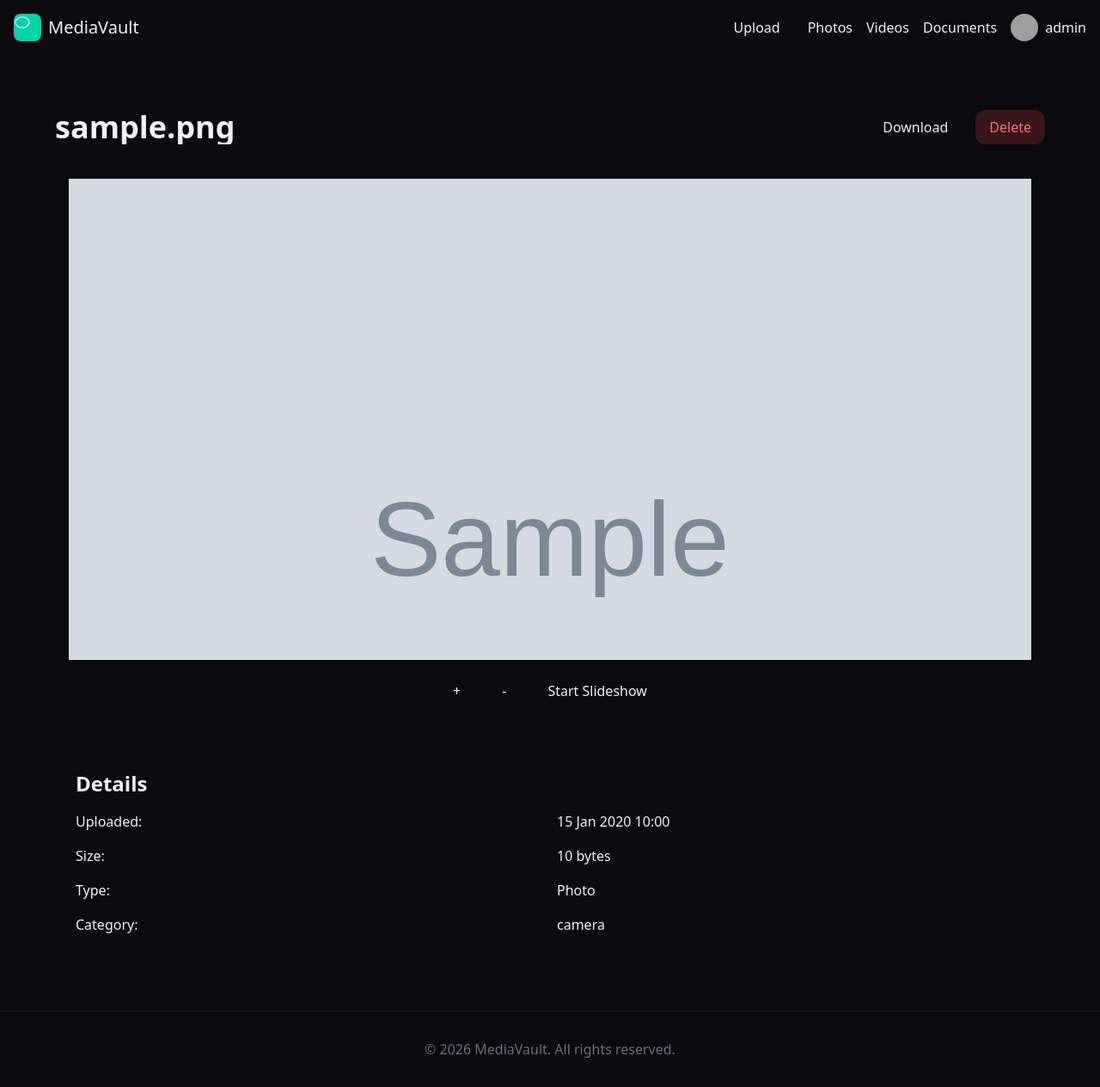
After one commit to ashishkekan/MediaVault, a Django app: page /media/1/ in a window 1280 px wide. The commit adds this page. Shown: the whole page at 86% size. Run offline with Django 5.2, Linux system fonts and the light colour scheme; a user stored in the database is signed in; tables that the repository leaves empty hold one stand-in row (values such as "Sample post"); grey boxes marked "Sample" are stand-in pictures; some libraries are stand-ins or nearby versions; grey boxes are pictures that could not be loaded.

Commit message:
Added the media and upload related things

```diff
--- a/gallery/forms.py
+++ b/gallery/forms.py
@@ -6,7 +6,7 @@ from .models import MediaFile
 class UploadForm(forms.ModelForm):
     class Meta:
         model = MediaFile
-        fields = ['file']  # Only file field
+        fields = ['file', 'category']  # Only file field
 
     def clean_file(self):
         file = self.cleaned_data.get('file')
--- a/gallery/models.py
+++ b/gallery/models.py
@@ -15,11 +15,24 @@ class MediaFile(models.Model):
     file = models.FileField(upload_to='uploads/%Y/%m/%d/')
     media_type = models.CharField(max_length=10, choices=MEDIA_TYPES, default='photo')
     size = models.PositiveIntegerField(default=0)  # Add this: file size in bytes
+    category = models.CharField(max_length=50, blank=True, choices=[  # Add this
+        ('camera', 'Camera'),
+        ('whatsapp', 'WhatsApp'),
+        ('screenshots', 'Screenshots'),
+        ('instagram', 'Instagram'),
+        ('downloads', 'Downloads'),
+        # Add more as needed
+    ])
+    is_deleted = models.BooleanField(default=False)  # Add for soft delete
     uploaded_at = models.DateTimeField(auto_now_add=True)
 
     def __str__(self):
         return self.file.name
 
+    def delete(self, *args, **kwargs):  # Override for soft delete
+        self.is_deleted = True
+        self.save()
+
     def save(self, *args, **kwargs):
         if self.file:
             self.size = self.file.size  # Auto set size on save
--- a/gallery/urls.py
+++ b/gallery/urls.py
@@ -6,4 +6,9 @@ from . import views
 urlpatterns = [
     path("", views.home, name="home"),
     path('upload/', views.upload, name='upload'),
+    path('photos/', views.photos_list, name='photos_list'),
+    path('videos/', views.videos_list, name='videos_list'),
+    path('documents/', views.docs_list, name='docs_list'),
+    path('delete/<int:pk>/', views.delete_file, name='delete_file'),
+    path('media/<int:pk>/', views.media_detail, name='media_detail'),
 ]
--- a/gallery/views.py
+++ b/gallery/views.py
@@ -5,6 +5,8 @@ from django.contrib.auth.decorators import login_required
 from django.db.models import Sum
 from .models import MediaFile
 from django.http import JsonResponse
+from django.shortcuts import render, get_object_or_404, redirect
+from datetime import datetime
 from .forms import UploadForm
 
 @login_required
@@ -49,3 +51,51 @@ def upload(request):
         form = UploadForm()
 
     return render(request, 'gallery/upload.html', {'form': form})
+
+
+@login_required
+def photos_list(request):
+    queryset = MediaFile.objects.filter(user=request.user, media_type='photo', is_deleted=False)
+    queryset = apply_filters(request, queryset)
+    context = {'files': queryset, 'title': 'Photos', 'type': 'photo'}
+    return render(request, 'gallery/media_list.html', context)
+
+@login_required
+def videos_list(request):
+    queryset = MediaFile.objects.filter(user=request.user, media_type='video', is_deleted=False)
+    queryset = apply_filters(request, queryset)
+    context = {'files': queryset, 'title': 'Videos', 'type': 'video'}
+    return render(request, 'gallery/media_list.html', context)
+
+@login_required
+def docs_list(request):
+    queryset = MediaFile.objects.filter(user=request.user, media_type='document', is_deleted=False)
+    queryset = apply_filters(request, queryset)
+    context = {'files': queryset, 'title': 'Documents', 'type': 'document'}
+    return render(request, 'gallery/media_list.html', context)
+
+def apply_filters(request, queryset):
+    category = request.GET.get('category')
+    start_date = request.GET.get('start_date')
+    end_date = request.GET.get('end_date')
+
+    if category:
+        queryset = queryset.filter(category=category)
+    if start_date:
+        queryset = queryset.filter(uploaded_at__gte=datetime.strptime(start_date, '%Y-%m-%d'))
+    if end_date:
+        queryset = queryset.filter(uploaded_at__lte=datetime.strptime(end_date, '%Y-%m-%d'))
+
+    return queryset
+
+@login_required
+def delete_file(request, pk):
+    file = get_object_or_404(MediaFile, pk=pk, user=request.user)
+    file.delete()  # Soft delete
+    return redirect(request.GET.get('next', 'home'))  # Redirect back to list or home
+
+@login_required
+def media_detail(request, pk):
+    file = get_object_or_404(MediaFile, pk=pk, user=request.user, is_deleted=False)
+    context = {'file': file}
+    return render(request, 'gallery/media_detail.html', context)
--- /dev/null
+++ b/templates/gallery/media_detail.html
@@ -0,0 +1,158 @@
+{% extends 'base.html' %}
+
+{% block title %}{{ file.file.name }} - MediaVault{% endblock %}
+
+{% block extra_head %}
+    <!-- Plyr for Video -->
+    <link rel="stylesheet" href="https://cdn.plyr.io/3.7.8/plyr.css" />
+    <script src="https://cdn.plyr.io/3.7.8/plyr.polyfilled.js"></script>
+
+    <!-- PDF.js -->
+    <script src="https://cdnjs.cloudflare.com/ajax/libs/pdf.js/2.16.338/pdf.min.js"></script>
+
+    <style>
+        /* Zoom for photo */
+        .photo-viewer { transform-origin: center; transition: transform 0.3s; }
+        .photo-viewer.zoom { cursor: zoom-out; }
+
+        /* Slideshow */
+        .slideshow-active { animation: slideshow 10s infinite; }
+        @keyframes slideshow { 0% { transform: scale(1); } 50% { transform: scale(1.1); } 100% { transform: scale(1); } }
+
+        /* PDF container */
+        #pdfViewer { height: 80vh; overflow: auto; }
+    </style>
+{% endblock %}
+
+{% block content %}
+<section class="max-w-6xl mx-auto mt-12">
+    <div class="flex justify-between items-center mb-6">
+        <h1 class="font-display text-4xl font-bold truncate">{{ file.file.name }}</h1>
+        <div class="flex gap-4">
+            <a href="{{ file.file.url }}" download class="btn-accent px-4 py-2 rounded-xl">Download</a>
+            <a href="{% url 'delete_file' file.pk %}?next={% url 'home' %}" class="bg-red-500/20 text-red-400 px-4 py-2 rounded-xl">Delete</a>
+        </div>
+    </div>
+
+    <div class="glass-card rounded-2xl p-4 mb-8">
+        {% if file.media_type == 'photo' %}
+            <!-- Photo Viewer -->
+            <div id="photoViewer" class="photo-viewer mx-auto cursor-zoom-in" style="max-width: 100%; max-height: 70vh; overflow: hidden;">
+                <img src="{{ file.file.url }}" alt="{{ file.file.name }}" class="w-full h-auto">
+            </div>
+            <div class="flex justify-center gap-4 mt-4">
+                <button id="zoomIn" class="btn-accent px-4 py-2 rounded-xl">+</button>
+                <button id="zoomOut" class="btn-accent px-4 py-2 rounded-xl">-</button>
+                <button id="slideshowBtn" class="btn-accent px-4 py-2 rounded-xl">Start Slideshow</button>
+            </div>
+
+        {% elif file.media_type == 'video' %}
+            <!-- Video Player with Plyr -->
+            <video id="videoPlayer" controls playsinline>
+                <source src="{{ file.file.url }}" type="video/mp4">
+            </video>
+            <div class="flex justify-center gap-4 mt-4">
+                <button id="speed05" class="btn-accent px-4 py-2 rounded-xl">0.5x</button>
+                <button id="speed1" class="btn-accent px-4 py-2 rounded-xl">1x</button>
+                <button id="speed15" class="btn-accent px-4 py-2 rounded-xl">1.5x</button>
+                <button id="speed2" class="btn-accent px-4 py-2 rounded-xl">2x</button>
+            </div>
+
+        {% elif file.media_type == 'document' %}
+            <!-- PDF.js Viewer -->
+            <div id="pdfViewer" class="bg-white p-4 rounded-xl overflow-hidden"></div>
+
+        {% else %}
+            <p class="text-center text-muted">Preview not available for this file type.</p>
+        {% endif %}
+    </div>
+
+    <div class="glass-card rounded-2xl p-6">
+        <h2 class="font-display text-2xl font-semibold mb-4">Details</h2>
+        <dl class="grid grid-cols-2 gap-4 text-muted">
+            <dt>Uploaded:</dt> <dd>{{ file.uploaded_at|date:"d M Y H:i" }}</dd>
+            <dt>Size:</dt> <dd>{{ file.size|filesizeformat }}</dd>
+            <dt>Type:</dt> <dd>{{ file.get_media_type_display }}</dd>
+            <dt>Category:</dt> <dd>{{ file.category|default:"None" }}</dd>
+        </dl>
+    </div>
+</section>
+{% endblock %}
+
+{% block extra_js %}
+<script>
+    // Common: Get CSRF token
+    function getCSRF() {
+        return document.querySelector('[name=csrfmiddlewaretoken]').value;
+    }
+
+    {% if file.media_type == 'photo' %}
+        // Photo Zoom & Slideshow
+        const photo = document.querySelector('#photoViewer img');
+        const viewer = document.getElementById('photoViewer');
+        let scale = 1;
+
+        document.getElementById('zoomIn').addEventListener('click', () => {
+            scale += 0.5;
+            viewer.style.transform = `scale(${scale})`;
+            viewer.classList.add('zoom');
+        });
+
+        document.getElementById('zoomOut').addEventListener('click', () => {
+            scale = Math.max(1, scale - 0.5);
+            viewer.style.transform = `scale(${scale})`;
+            if (scale === 1) viewer.classList.remove('zoom');
+        });
+
+        viewer.addEventListener('click', () => {
+            if (scale > 1) {
+                scale = 1;
+                viewer.style.transform = 'scale(1)';
+                viewer.classList.remove('zoom');
+            }
+        });
+
+        const slideshowBtn = document.getElementById('slideshowBtn');
+        slideshowBtn.addEventListener('click', () => {
+            viewer.classList.toggle('slideshow-active');
+            slideshowBtn.textContent = viewer.classList.contains('slideshow-active') ? 'Stop Slideshow' : 'Start Slideshow';
+        });
+    {% endif %}
+
+    {% if file.media_type == 'video' %}
+        // Plyr Video Player
+        const player = new Plyr('#videoPlayer', {
+            controls: ['play-large', 'play', 'progress', 'current-time', 'mute', 'volume', 'fullscreen'],
+            speed: { selected: 1, options: [0.5, 0.75, 1, 1.25, 1.5, 2] }
+        });
+
+        // Custom speed buttons
+        document.getElementById('speed05').addEventListener('click', () => player.speed = 0.5);
+        document.getElementById('speed1').addEventListener('click', () => player.speed = 1);
+        document.getElementById('speed15').addEventListener('click', () => player.speed = 1.5);
+        document.getElementById('speed2').addEventListener('click', () => player.speed = 2);
+    {% endif %}
+
+    {% if file.media_type == 'document' %}
+        // PDF.js
+        pdfjsLib.GlobalWorkerOptions.workerSrc = 'https://cdnjs.cloudflare.com/ajax/libs/pdf.js/2.16.338/pdf.worker.min.js';
+
+        const url = '{{ file.file.url }}';
+        const loadingTask = pdfjsLib.getDocument(url);
+        loadingTask.promise.then(pdf => {
+            const viewer = document.getElementById('pdfViewer');
+            for (let pageNum = 1; pageNum <= pdf.numPages; pageNum++) {
+                pdf.getPage(pageNum).then(page => {
+                    const canvas = document.createElement('canvas');
+                    const context = canvas.getContext('2d');
+                    const viewport = page.getViewport({ scale: 1.5 });
+                    canvas.height = viewport.height;
+                    canvas.width = viewport.width;
+                    page.render({ canvasContext: context, viewport: viewport });
+                    viewer.appendChild(canvas);
+                });
+            }
+        }).catch(error => console.error('PDF load error:', error));
+    {% endif %}
+</script>
+{% endblock %}
--- a/templates/navbar.html
+++ b/templates/navbar.html
@@ -12,6 +12,9 @@
         <div class="flex items-center gap-4">
             {% if user.is_authenticated %}
                 <a href="{% url 'upload' %}" class="px-4 py-2 btn-accent rounded-lg">Upload</a>
+                <a href="{% url 'photos_list' %}">Photos</a>
+                <a href="{% url 'videos_list' %}">Videos</a>
+                <a href="{% url 'docs_list' %}">Documents</a>
                 <div class="relative">
                     <button id="profileBtn" class="flex items-center gap-2">
                         <img src="https://ui-avatars.com/api/?name={{ user.username }}&background=00d4aa&color=fff"
```
Also changed, not shown: templates/gallery/media_list.html (added, +99 -0 lines), db.sqlite3, gallery/migrations/0003_mediafile_category_mediafile_is_deleted.py (added).
